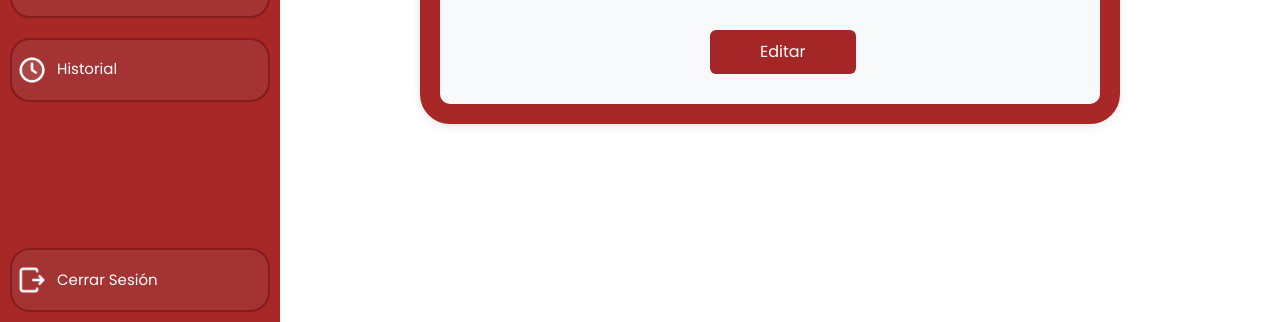
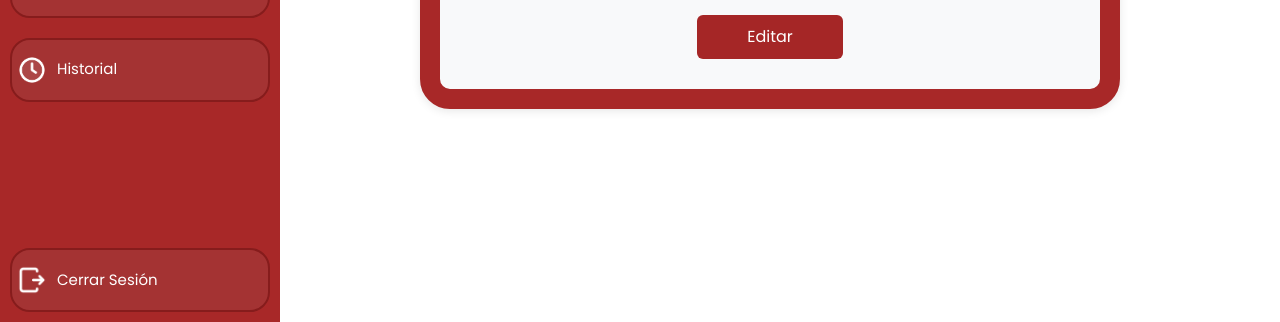
Before and after one commit to elvis-v12/APP-Medica-UCV, a PHP site: page /perfil.html in a window 1280 px wide. Shown: the part 478-800 px from the top of the page. Run offline with PHP 8.4, Linux system fonts and the light colour scheme.

Commit message:
update; up

```diff
--- a/Cliente/Vista/css/perfil.css
+++ b/Cliente/Vista/css/perfil.css
@@ -330,10 +330,13 @@ form button[type="submit"] {
 }
 
 #editarPerfilBtn {
-  margin-left: 240px;
   background: var(--color-menu-hover);
   border: none;
+  display: block;
+  margin-left: auto;
+  margin-right: auto;
 }
+
 
 .table-responsive{
   width: 100%;
@@ -366,6 +369,9 @@ form button[type="submit"] {
   .menu {
     display: flex;
   }
+  .menu i:nth-child(2) {
+    display: none;
+  }
 
   main {
     margin-left: 0;
@@ -389,4 +395,7 @@ form button[type="submit"] {
   .profile-card {
     padding: 20px;
   }
+  #editarPerfilBtn {
+  width: 100%;
+  }
 }
--- a/Cliente/Vista/perfil.html
+++ b/Cliente/Vista/perfil.html
@@ -11,6 +11,8 @@
 </head>
 <body>
     <div class="menu">
+        <i class='bx bx-menu'></i>
+        <i class='bx bx-x'></i>
     </div>
 <div class="barra-lateral">
             <div>
```
